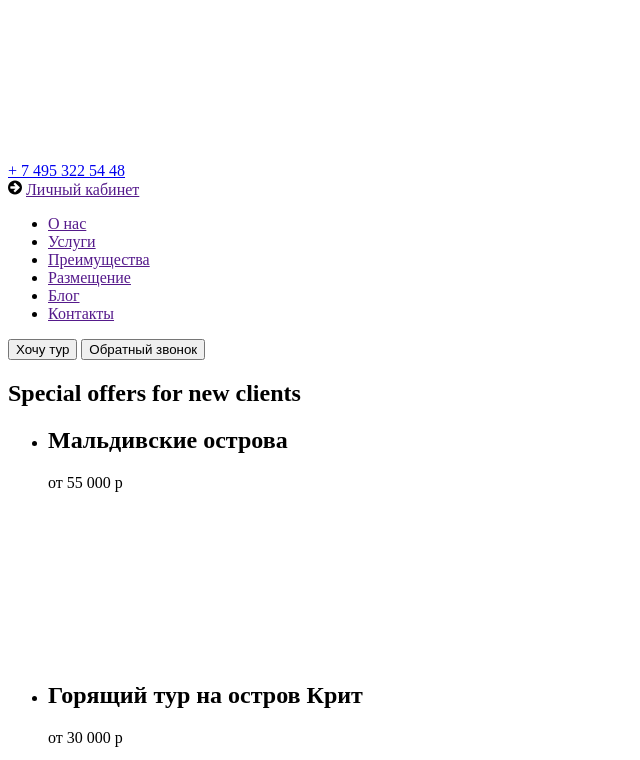
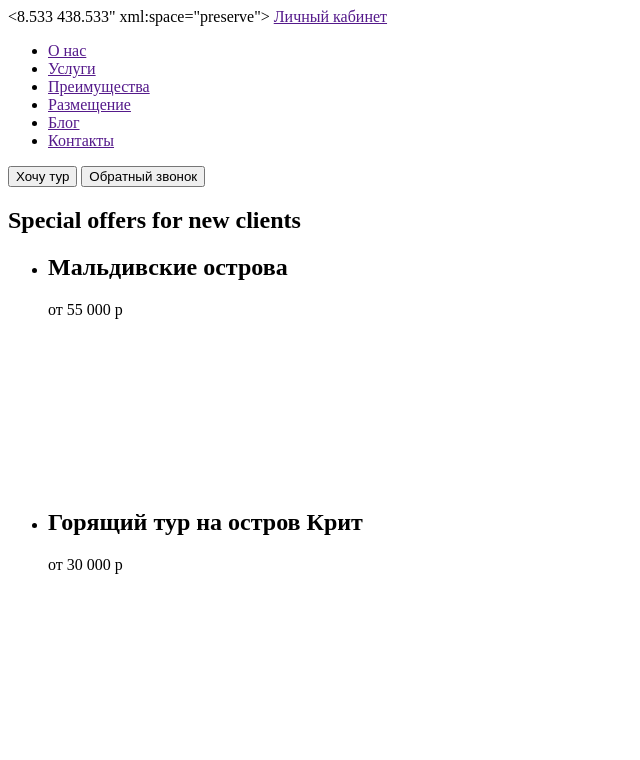
Before and after one commit to Skillboxhome/empty, a plain HTML site: page index.html in a window 1280 px wide. Shown: the top 760 px of the page, without its empty margins (0-640 px from the left). Drawn offline with Linux system fonts and the light colour scheme.

Commit message:
4-removin (#4)

```diff
--- a/index.html
+++ b/index.html
@@ -11,25 +11,7 @@
 
 <body>
 
-  <header class="header">
-    <div class="container">
-      <!-- Left logo of header-->
-      <div class="header__left">
-        <div class="header__logo">
-          <a href="" class="header__logo-left">
-            <svg class="logo-icon"></svg>
-          </a>
-        </div>
-        <!-- Left phone nubmer -->
-        <div class="header__phone">
-          <a href="tel:+74953225448" class="header__phone-link">+ 7 495 322 54 48</a>
-        </div>
-      </div>
-      <!-- Right part of header (account) -->
-      <div class="header__right">
-        <svg class="header__right-arrow" version="1.1" id="Capa_1" xmlns="http://www.w3.org/2000/svg"
-          xmlns:xlink="http://www.w3.org/1999/xlink" x="0px" y="0px" width="14px" height="15px"
-          viewbox="0 0 438.533 438.533" xml:space="preserve">
+  <8.533 438.533" xml:space="preserve">
     <g>
       <path
         d="M409.133,109.203c-19.608-33.592-46.205-60.189-79.798-79.796C295.736,9.801,259.058,0,219.273,0 c-39.781,0-76.47,9.801-110.063,29.407c-33.595,19.604-60.192,46.201-79.8,79.796C9.801,142.8,0,179.489,0,219.267 c0,39.78,9.804,76.463,29.407,110.062c19.607,33.592,46.204,60.189,79.799,79.798c33.597,19.605,70.283,29.407,110.063,29.407 s76.47-9.802,110.065-29.407c33.593-19.602,60.189-46.206,79.795-79.798c19.603-33.596,29.403-70.284,29.403-110.062 C438.533,179.485,428.732,142.795,409.133,109.203z M361.733,232.111l-25.978,25.981l-103.35,103.349 c-3.433,3.43-7.714,5.147-12.852,5.147c-5.137,0-9.419-1.718-12.847-5.147l-25.981-25.98c-3.616-3.607-5.424-7.898-5.424-12.847 c0-4.942,1.809-9.227,5.424-12.847l53.962-53.954H91.363c-4.948,0-9.229-1.813-12.847-5.428c-3.615-3.613-5.424-7.898-5.424-12.847 v-36.547c0-4.948,1.809-9.231,5.424-12.847c3.617-3.617,7.898-5.426,12.847-5.426h143.325l-53.962-53.959 c-3.428-3.428-5.14-7.708-5.14-12.847c0-5.141,1.712-9.42,5.14-12.851l25.981-25.981c3.427-3.425,7.71-5.137,12.847-5.137 c5.145,0,9.419,1.711,12.852,5.137l103.35,103.356l25.978,25.981c3.432,3.427,5.144,7.707,5.144,12.847 C366.877,224.404,365.165,228.686,361.733,232.111z">
@@ -119,12 +101,15 @@
             nihil animi sint! Non perferendis porro, voluptatibus numquam mollitia minus nostrum magnam quos eveniet
             aliquid.
             Quis excepturi at ipsa distinctio quod tempore harum quos, fugit unde necessitatibus, quo voluptatibus est
-          cupiditate. Suscipit optio, at corrupti reiciendis, a aliquam quas provident dolorem nisi sapiente blanditiis
+            cupiditate. Suscipit optio, at corrupti reiciendis, a aliquam quas provident dolorem nisi sapiente
+            blanditiis
             numquam.
             Suscipit corporis fugiat quo ratione neque a, blanditiis commodi voluptatum doloribus minus placeat, nobis
-          debitis. Quaerat repudiandae incidunt hic obcaecati libero, vitae veritatis dicta sequi nulla nisi fugit minus
+            debitis. Quaerat repudiandae incidunt hic obcaecati libero, vitae veritatis dicta sequi nulla nisi fugit
+            minus
             qui!
-          Reiciendis aperiam, numquam dolorem beatae distinctio doloribus impedit vel laboriosam quibusdam ratione ipsam
+            Reiciendis aperiam, numquam dolorem beatae distinctio doloribus impedit vel laboriosam quibusdam ratione
+            ipsam
             ut repellendus recusandae ab id ipsa molestias molestiae tenetur cum. Perferendis beatae sit voluptatem
             aliquam voluptatum maiores?</p>
         </div>
@@ -820,7 +805,8 @@
                     <img src="./img/star.svg" width="14px" alt="start">
                     <img src="./img/star.svg" width="14px" alt="start">
                     <img src="./img/star.svg" width="14px" alt="start">
-                  <img src="img/star-empty.svg" alt="empty-star" width="14px" class="accommodation__ranking-empty-star">
+                    <img src="img/star-empty.svg" alt="empty-star" width="14px"
+                      class="accommodation__ranking-empty-star">
                   </div>
                   <br>
                   <p class="accommodation__name-of-hotel">
@@ -904,7 +890,8 @@
                     <img src="./img/star.svg" width="14px" alt="start">
                     <img src="./img/star.svg" width="14px" alt="start">
                     <img src="./img/star.svg" width="14px" alt="start">
-                  <img src="img/star-empty.svg" alt="empty-star" width="14px" class="accommodation__ranking-empty-star">
+                    <img src="img/star-empty.svg" alt="empty-star" width="14px"
+                      class="accommodation__ranking-empty-star">
                   </div>
                   <br>
                   <p class="accommodation__name-of-hotel">
@@ -932,7 +919,8 @@
                     <img src="./img/star.svg" width="14px" alt="start">
                     <img src="./img/star.svg" width="14px" alt="start">
                     <img src="./img/star.svg" width="14px" alt="start">
-                  <img src="img/star-empty.svg" alt="empty-star" width="14px" class="accommodation__ranking-empty-star">
+                    <img src="img/star-empty.svg" alt="empty-star" width="14px"
+                      class="accommodation__ranking-empty-star">
                   </div>
                   <br>
                   <p class="accommodation__name-of-hotel">
@@ -988,7 +976,8 @@
                     <img src="./img/star.svg" width="14px" alt="start">
                     <img src="./img/star.svg" width="14px" alt="start">
                     <img src="./img/star.svg" width="14px" alt="start">
-                  <img src="img/star-empty.svg" alt="empty-star" width="14px" class="accommodation__ranking-empty-star">
+                    <img src="img/star-empty.svg" alt="empty-star" width="14px"
+                      class="accommodation__ranking-empty-star">
                   </div>
                   <br>
                   <p class="accommodation__name-of-hotel">
```
Lines whose indentation alone changed are shown as unchanged.
